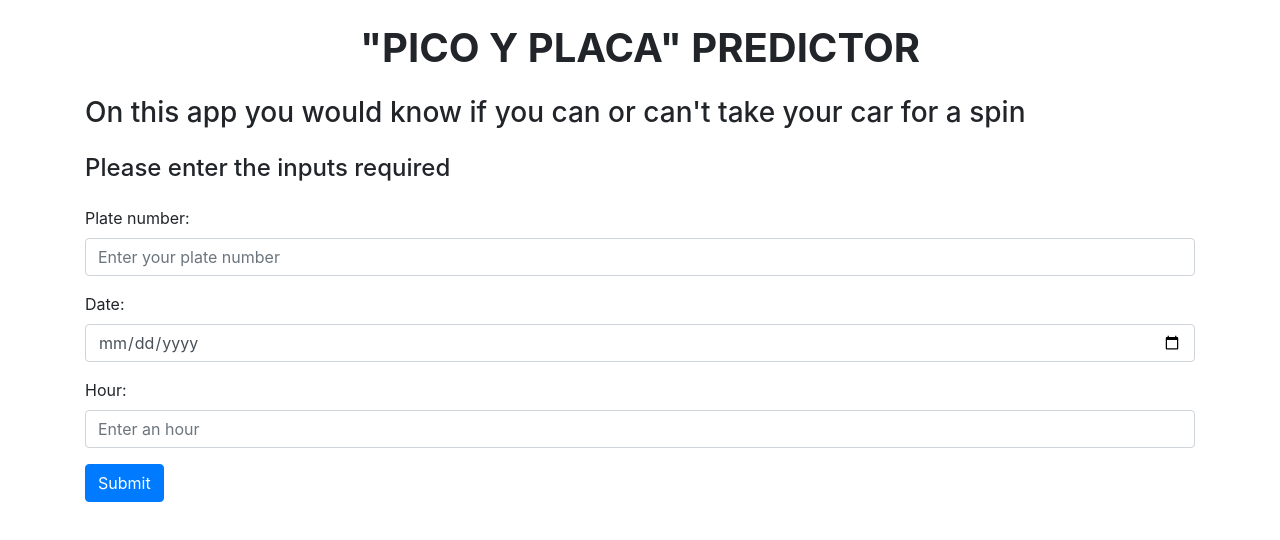
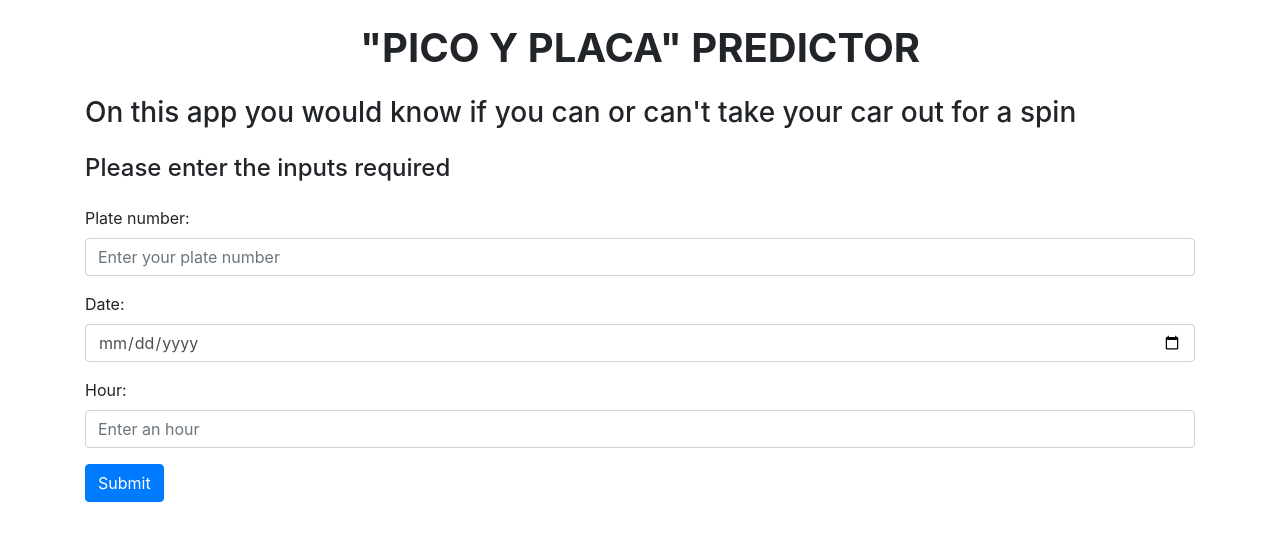
Before and after one commit to cazabe/Pico_y_placa_predictor_react, a React (Create React App) app: page / in a window 1280 px wide. Shown: the top 540 px of the page. Built offline with nearby package versions, Linux system fonts and the light colour scheme.

Commit message:
changing subtitle

```diff
--- a/src/App.js
+++ b/src/App.js
@@ -6,7 +6,7 @@ function App() {
   return (
     <div className="container mt-4">
       <h1 className="text-center"><strong>"PICO Y PLACA" PREDICTOR</strong></h1>
-      <h3 className="mt-4">On this app you would know if you can or can't take your car for a spin</h3>
+      <h3 className="mt-4">On this app you would know if you can or can't take your car out for a spin</h3>
       <Predictor/>
     </div>
   );
```
